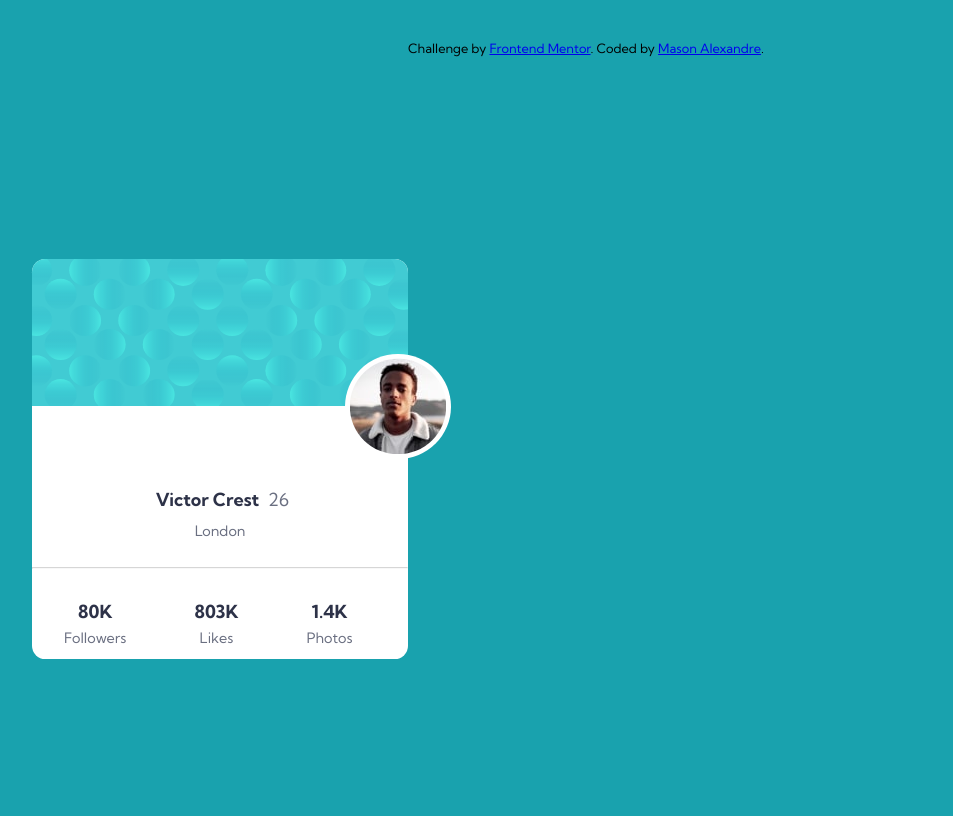
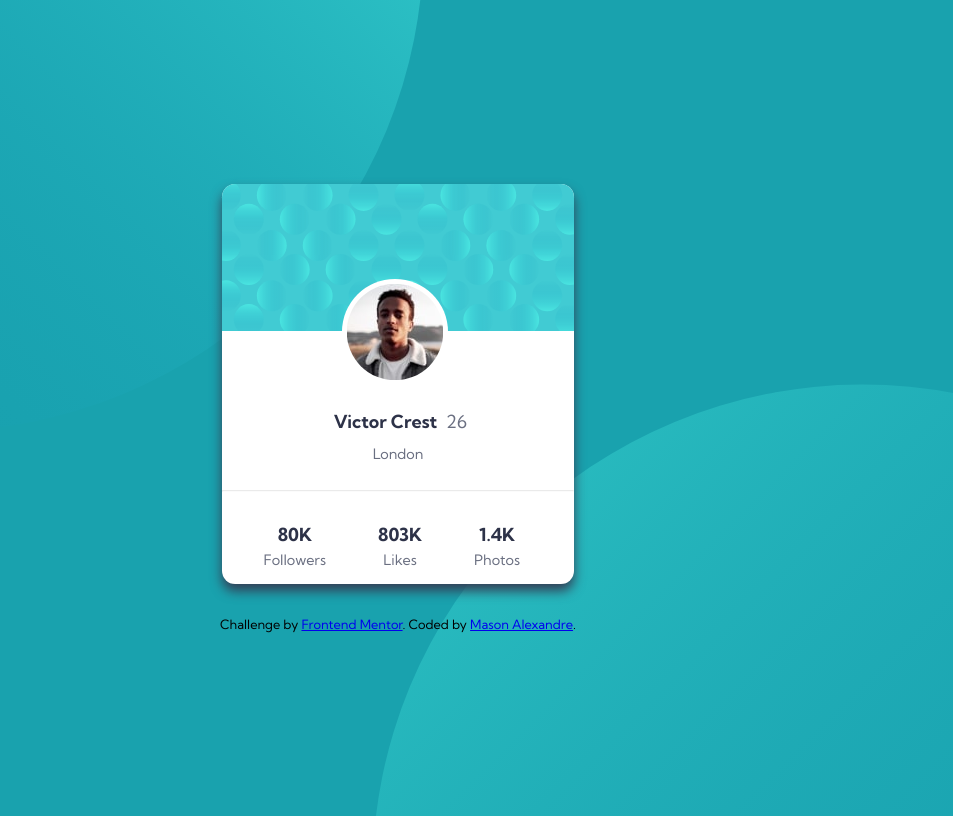
Before and after one commit to MasonAlexandre/profile-card-component, a plain HTML site: page index.html in a window 1280 px wide. Shown: the whole page, without its empty margins (242-1195 px from the left). Drawn offline with Linux system fonts and the light colour scheme.

Commit message:
Update styles.css

```diff
--- a/css/styles.css
+++ b/css/styles.css
@@ -1,7 +1,9 @@
 body{
   background-color: #19A2AE;
+  background-image: url(../images/bg-pattern-top.svg), url(../images/bg-pattern-bottom.svg);
+  background-position: bottom 50vh right 50vw, top 50vh left 50vw;
+  background-repeat: no-repeat;
 }
-
 p{
   color: #6A6F81;
   font-family: 'Kumbh Sans', sans-serif;
@@ -20,7 +22,7 @@ h2{
 
 hr{
   color: #6A6F81;
-  opacity: 0.4;
+  opacity: 0.2;
   position: relative;
   top: 4.5rem;
 }
@@ -53,7 +55,7 @@ span{
 }
 
 .pattern{
-  width: 23.5rem;
+  width: 22rem;
   height: 9.2rem;
   border-top-right-radius: 0.825rem;
   border-top-left-radius: 0.825rem;
@@ -62,25 +64,26 @@ span{
   background-color: white;
   border-radius: 50%;
   padding: 0.3rem;
-  position: absolute;
-  left: 0;
-  right: 0;
-  margin: auto;
-  top: 22.1rem;
+  position: relative;
+  bottom: 3.5rem;
+  left: 7.5rem;
 }
 
 .main{
   display: flex;
+  flex-direction: column;
   justify-content: center;
   align-content: center;
+  height: 100vh;
 }
 
 .container{
+  box-shadow: 0 7px 12px #343F56;
   background-color: white;
   height: 25rem;
-  width: 23.5rem;
+  width: 22rem;
   border-radius: 0.825rem;
-  margin-top: 15.6875rem;
+  margin: 0 auto;
 }
 
 .name{
@@ -94,9 +97,10 @@ span{
 }
 .stats{
   display: inline-block;
-  margin: 0 2rem;
+  margin: 0 1.5rem;
   position: relative;
   top: 5rem;
+  left: 1.1rem;
 }
 
 .attribution{
@@ -105,3 +109,14 @@ span{
   text-align: center;
   padding-top: 2rem;
 }
+
+.info{
+  position: relative;
+  bottom: 7rem;
+}
+
+@media screen and (min-width: 1140px){
+  body{
+    background-position: bottom 48vh right 48vw, top 48vh left 48vw;
+  }
+}
```
